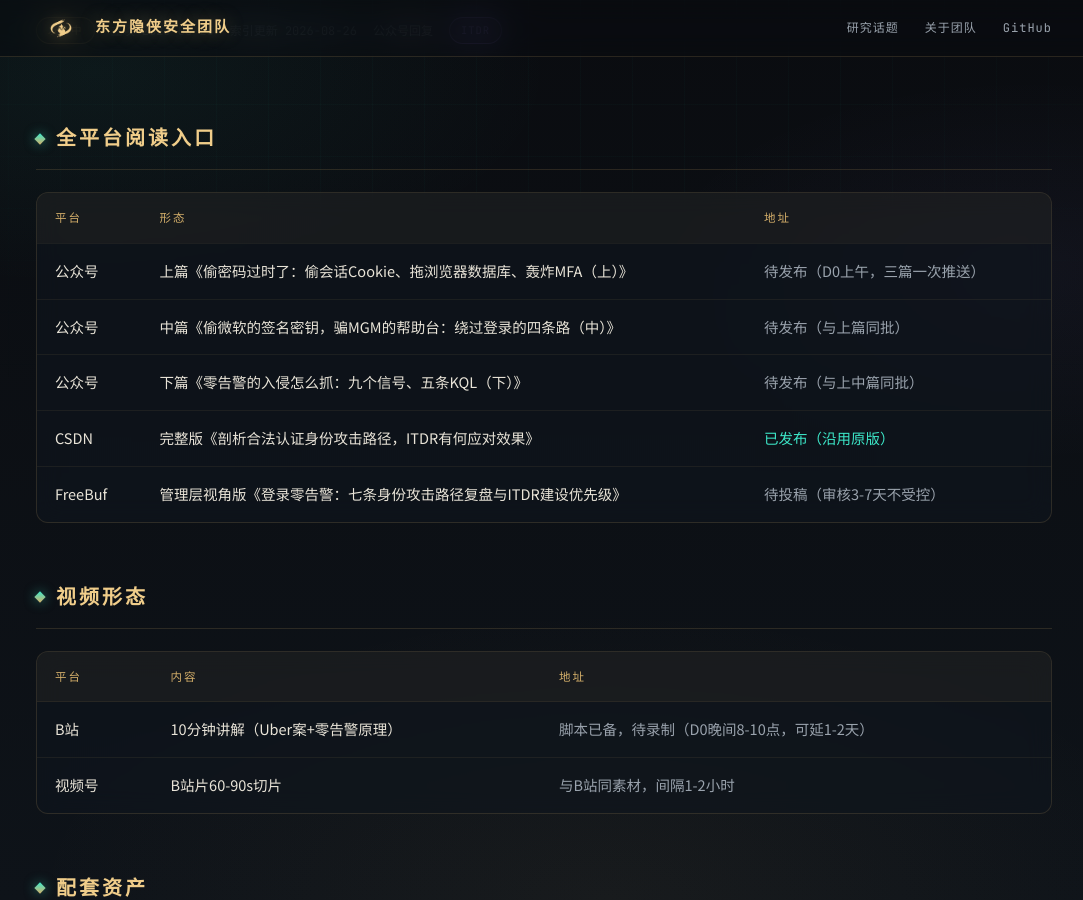
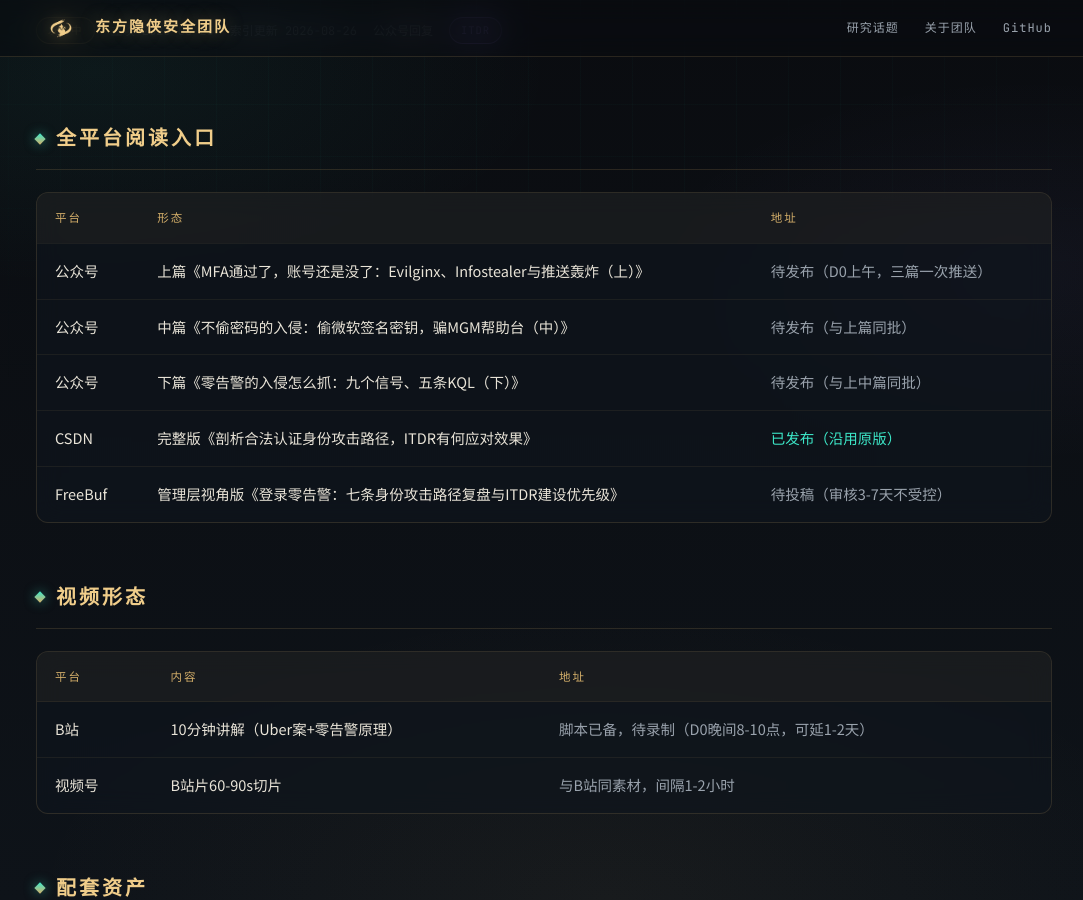
Before and after one commit to EastSword/EastSword.github.io, a Jekyll site: the page built from _topics/identity-attack-paths.md, in a window 1280 px wide and 900 px high, scrolled down 310 px. Shown: the whole window, without its empty margins (96-1179 px from the left). Built offline with Jekyll 4.4.1, drawn with Linux system fonts in a browser that asks for light colours.

Commit message:
课题页公众号标题定稿：悖论钩子+技术锚点三连

```diff
--- a/_topics/identity-attack-paths.md
+++ b/_topics/identity-attack-paths.md
@@ -10,11 +10,11 @@
 tags: [身份安全, 企业安全, 检测工程]
 links:
   - platform: 公众号
-    form: 上篇《偷密码过时了：偷会话Cookie、拖浏览器数据库、轰炸MFA（上）》
+    form: 上篇《MFA通过了，账号还是没了：Evilginx、Infostealer与推送轰炸（上）》
     url:
     note: 待发布（D0上午，三篇一次推送）
   - platform: 公众号
-    form: 中篇《偷微软的签名密钥，骗MGM的帮助台：绕过登录的四条路（中）》
+    form: 中篇《不偷密码的入侵：偷微软签名密钥，骗MGM帮助台（中）》
     url:
     note: 待发布（与上篇同批）
   - platform: 公众号
```
